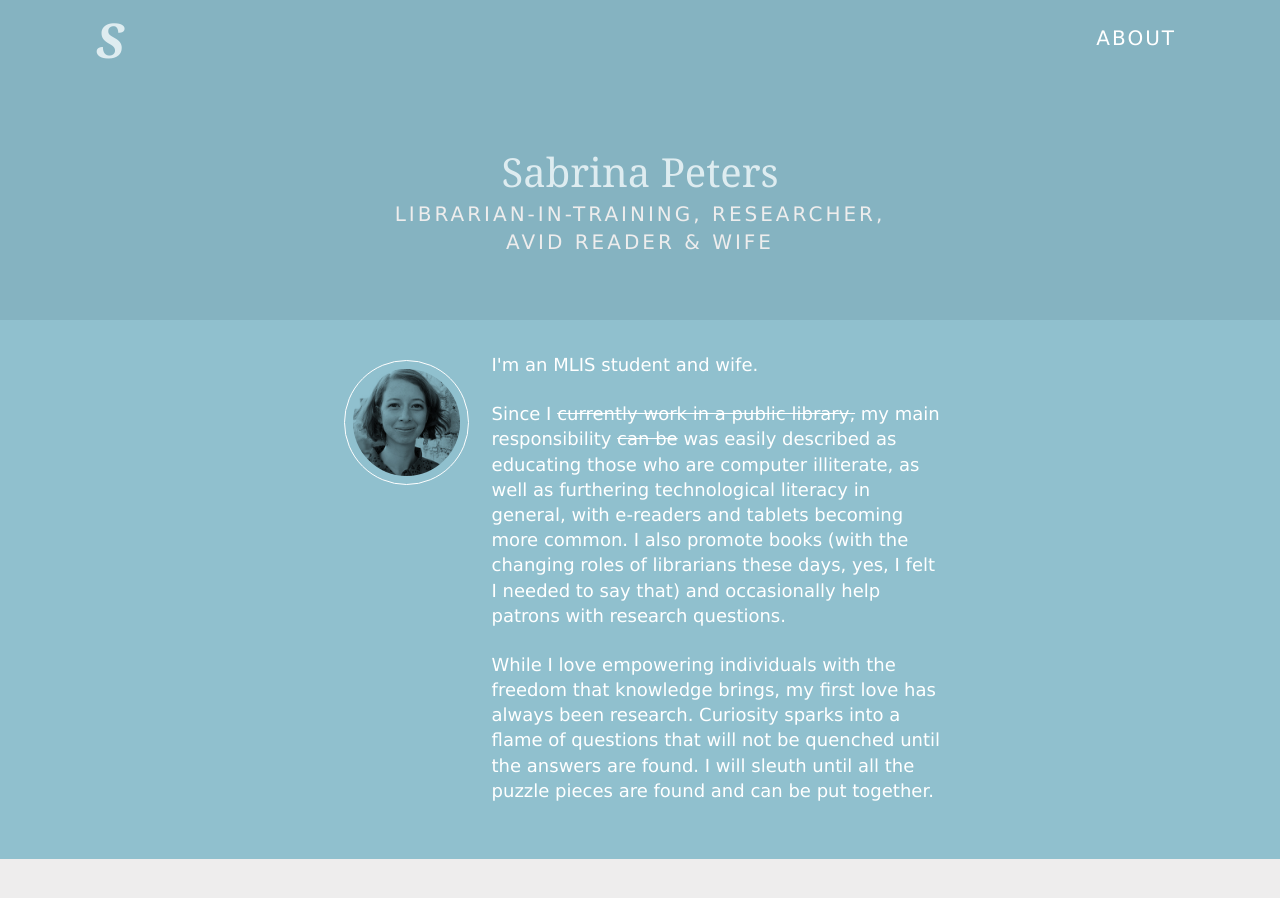
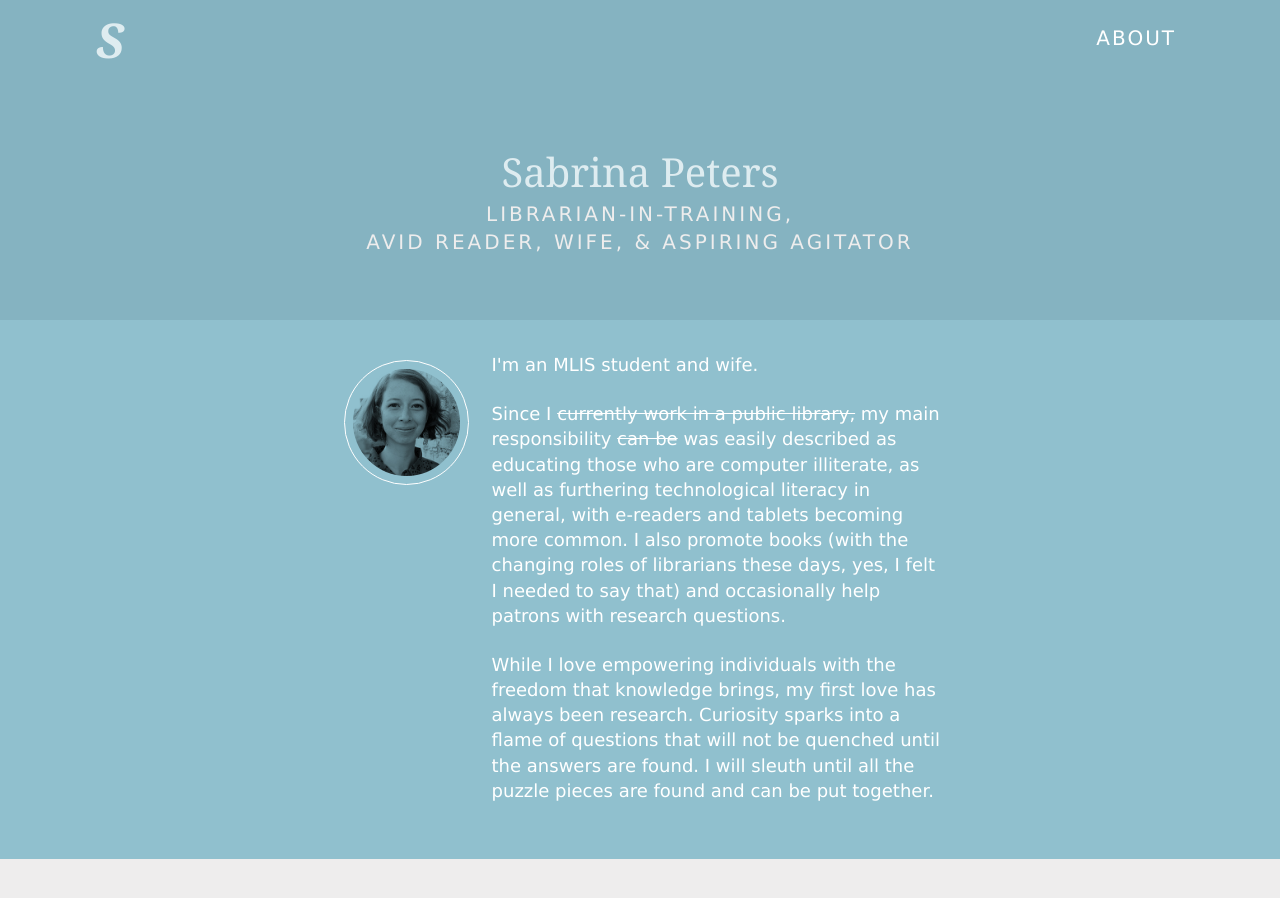
Before and after one commit to sabrinapeters/sdrp.old, a Jekyll site: the page built from index.html, in a window 1280 px wide and 900 px high. Built offline with Jekyll 4.4.1, drawn with Linux system fonts in a browser that asks for light colours; some web fonts are replaced.

Commit message:
updating description

```diff
--- a/index.html
+++ b/index.html
@@ -3,7 +3,7 @@ layout: default
 ---
 <section class="hero">
     <h1>Sabrina Peters</h1>
-    <h2>Librarian-in-Training, Researcher,<br />Avid Reader &amp; Wife</h2>
+    <h2>Librarian-in-Training, <br/>Avid Reader, Wife, &amp; Aspiring Agitator</h2>
 </section>
 <section class="aboutinfo">
     <section class="container">
```
